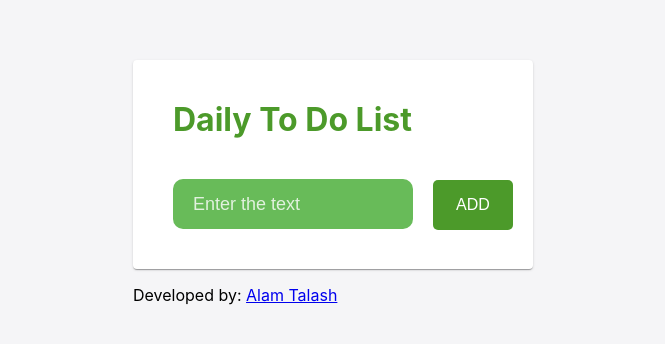
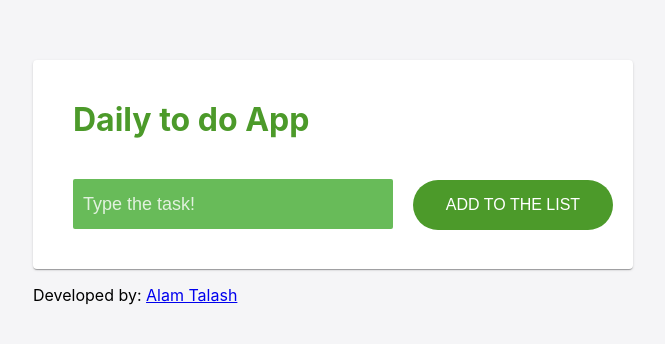
Before and after one commit to Alam1386/todolist, a React (Create React App) app: page / in a window 1280 px wide. Shown: the top 344 px of the page, without its empty margins (307-972 px from the left). Built offline with nearby package versions, Linux system fonts and the light colour scheme.

Commit message:
More functionalities are added!

```diff
--- a/src/App.css
+++ b/src/App.css
@@ -2,7 +2,7 @@ body{
   background-color: #f5f5f7;
 }
 .App {
-  width: 400px;
+  width: 600px;
   margin: 40px auto;
   padding: 20px;
 }
@@ -13,12 +13,12 @@ body{
 #to-do-list input{
   background-color: #68bb59;
   border: 0;
-  width: 200px;
+  width: 300px;
   height: 50px;
-  padding: 0 20px;
+  padding: 0 10px;
   margin: 20px;
   font-size: 18px;
-  border-radius: 10px;
+  border-radius: 2px;
   color: #ffffff;
 }
 #to-do-list input::placeholder{
@@ -29,10 +29,11 @@ body{
 }
 #to-do-list button{
   height: 50px;
-  width: 80px;
+  width: 200px;
+  padding: 0 20px;
   text-transform: uppercase;
   font-size: 16px;
-  border-radius: 5px;
+  border-radius: 25px;
   border: 0;
   background-color: #4c9a2a;
   cursor: pointer;
--- a/src/App.js
+++ b/src/App.js
@@ -76,11 +76,11 @@ class App extends React.Component{
           <Paper>
           <header>
           <form id="to-do-list"onSubmit={this.addItem}>
-              <h1>Daily To Do List</h1>
-            <input type='text' placeholder='Enter the text'
+              <h1>Daily to do App</h1>
+            <input type='text' placeholder='Type the task!'
             value={this.state.currentItem.text}
             onChange={this.handleInput}/>
-            <button type='submit'> Add</button>
+            <button type='submit'> Add to the list</button>
           </form>
         </header>
           <ListItems items = {this.state.items}
--- a/src/ListItems.css
+++ b/src/ListItems.css
@@ -1,8 +1,7 @@
 .list{
   color: #4c9a2a;
-  width: 300px;
+  width: 500px;
   box-shadow: 0px 1px 1px -1px rgba(0,0,0,0.2), 0px 1px 1px 0px rgba(0,0,0,0.14), 0px 1px 3px 0px rgba(0,0,0,0.12);
-
   height: 50px;
   margin: 20px auto;
   border-radius: 5px;
@@ -23,6 +22,7 @@
 .list p input{
   background-color: transparent;
   border: 0;
+  width: 470px;
   color: #4c9a2a;
   font-size: 18px;
 }
```
